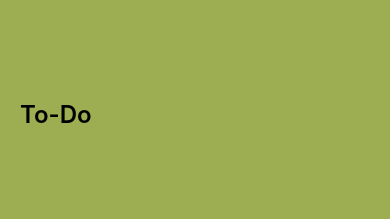
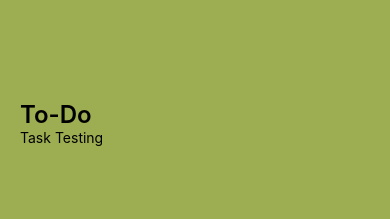
Before and after one commit to hughesmarissa/List-ToDo, a React Native app: screen / in a window 390 px wide. Shown: the top 219 px of the page. Built offline with nearby package versions, Linux system fonts and the light colour scheme.

Commit message:
Add TaskTesting with import to App.js

```diff
--- a/App.js
+++ b/App.js
@@ -1,6 +1,6 @@
-import { StatusBar } from 'expo-status-bar';
 import React from 'react';
 import { StyleSheet, Text, View } from 'react-native';
+import Task from './Components/Task';
 
 export default function App() {
   return (
@@ -10,6 +10,7 @@ export default function App() {
           <Text style={styles.section}>To-Do</Text>
           <View style={styles.items}>
               {/* tasks */}
+              <Task />
           </View>
       </View>
     </View>
--- a/Components/Task.js
+++ b/Components/Task.js
@@ -5,6 +5,7 @@ const Task = () => {
     return (
         <View>
             {/* tasks goes here */}
+            <Text>Task Testing</Text>
         </View>
     )
 }
```
